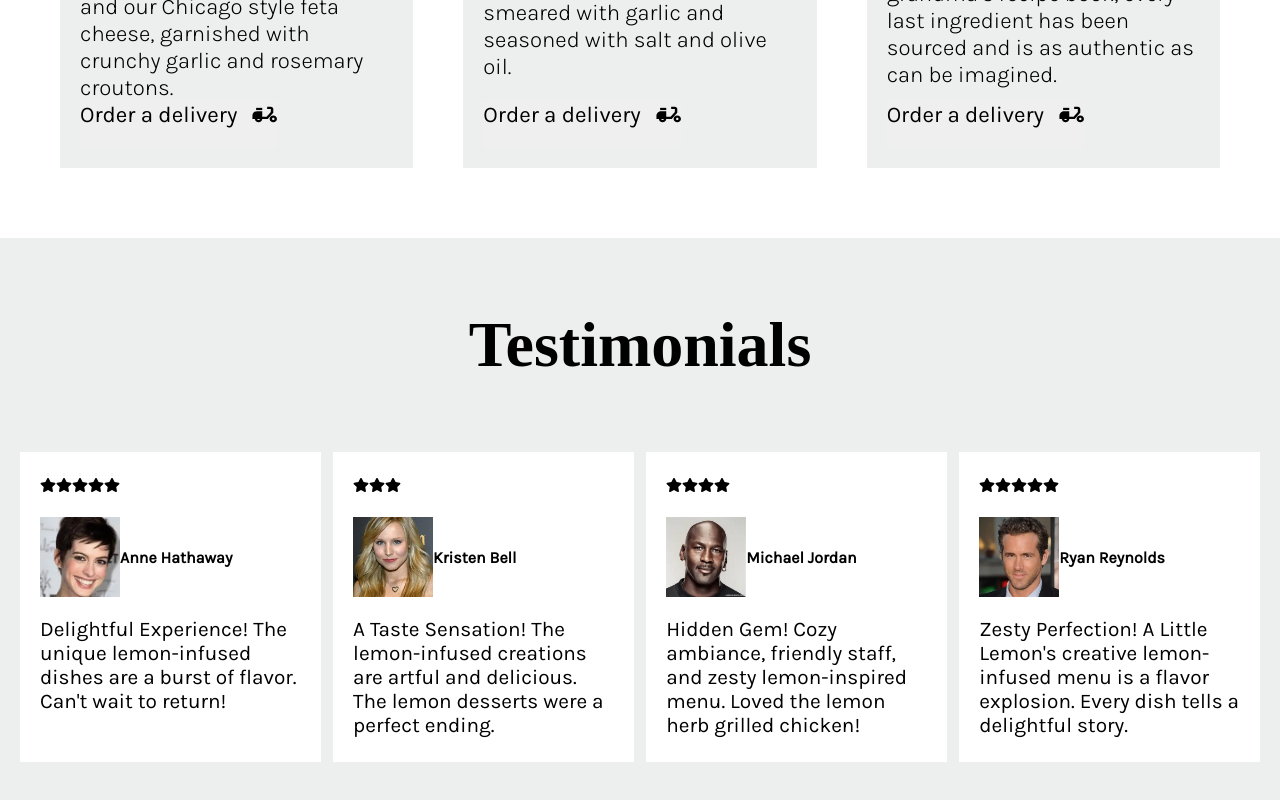
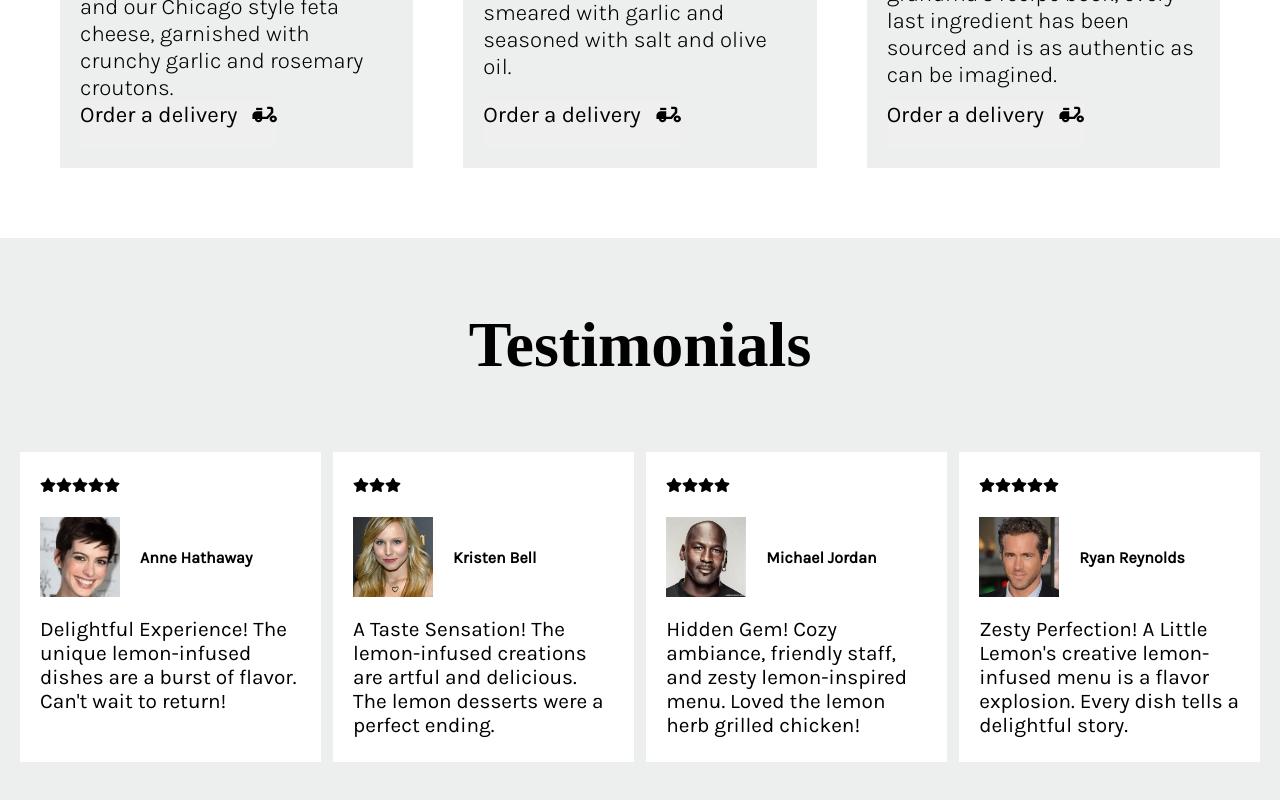
Before and after one commit to ashishthomas2202/little-lemon, a React (Create React App) app: page / in a window 1280 px wide. Shown: the part 1131-1931 px from the top of the page. Built offline with nearby package versions, Linux system fonts and the light colour scheme; a web font is replaced by a local one.

Commit message:
fixed testimonials section

```diff
--- a/src/components/TestimonialCard.module.css
+++ b/src/components/TestimonialCard.module.css
@@ -25,6 +25,7 @@
 }
 
 .card > main h3 {
+  padding-left: 20px;
   font-family: var(--secondary-font);
   font-size: 1rem;
 }
--- a/src/components/Testimonials.module.css
+++ b/src/components/Testimonials.module.css
@@ -30,7 +30,7 @@
   gap: 1%;
 }
 
-@media screen and (max-width: 796px) {
+@media screen and (max-width: 896px) {
   .container > main {
     flex-direction: column;
     gap: 25px;
```
